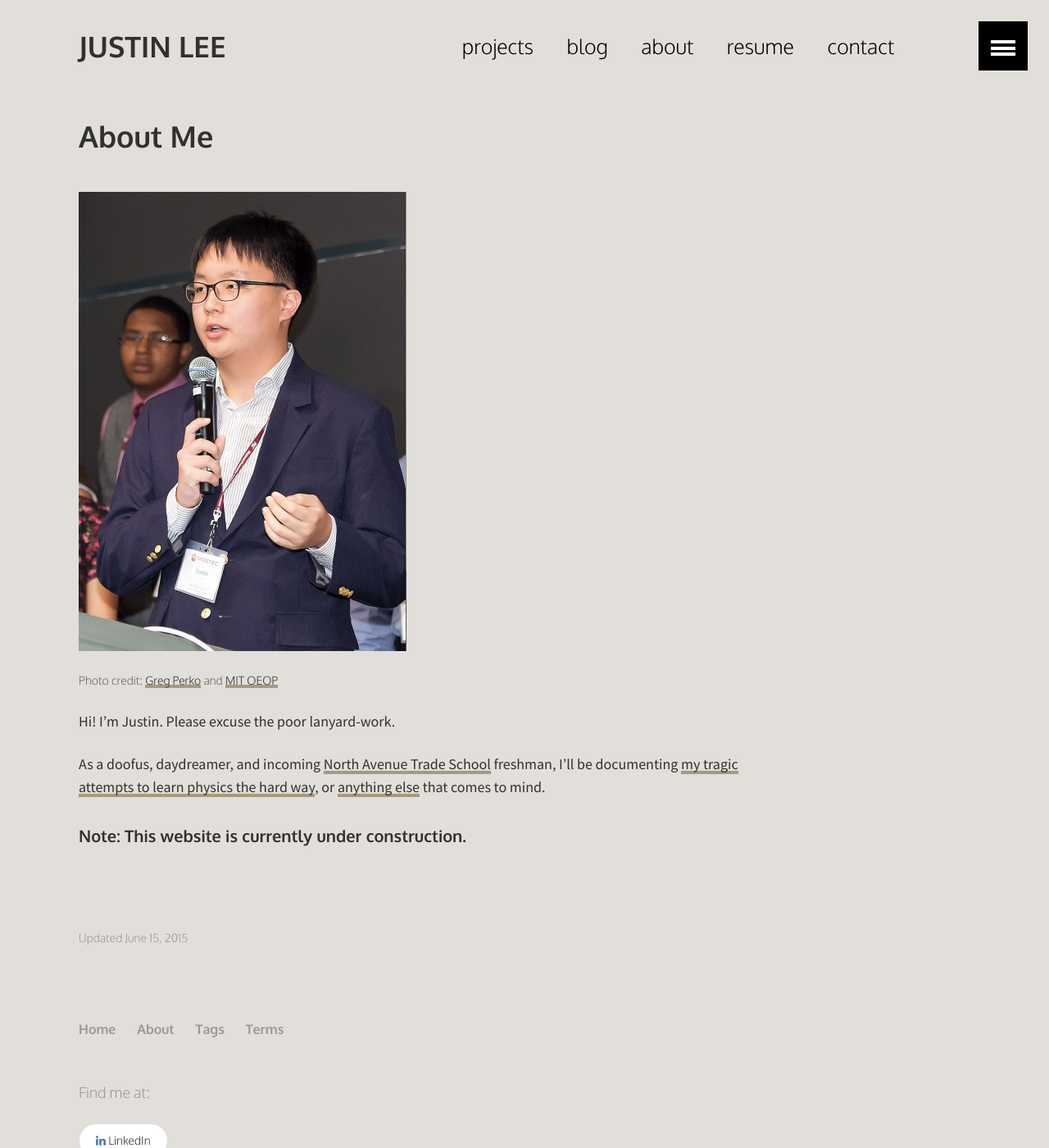
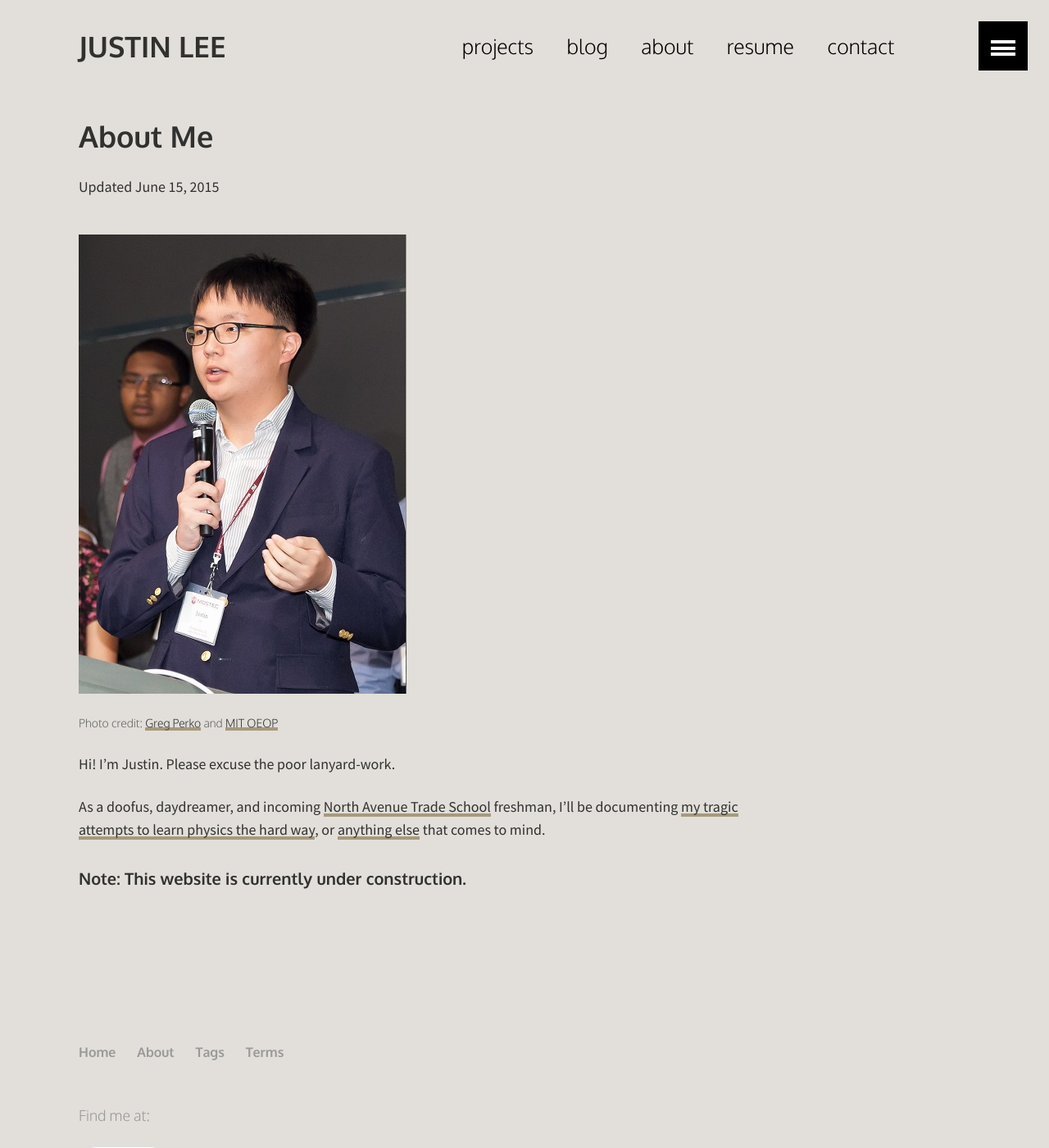
Before and after one commit to pengineered/pengineered.github.io, a Jekyll site: the page built from about/about.md, in a window 1280 px wide and 1400 px high. Shown: the whole window at 82% size. Built offline with Jekyll 4.4.1, drawn with Linux system fonts in a browser that asks for light colours.

Commit message:
changed date info

```diff
--- a/_includes/page-meta.html
+++ b/_includes/page-meta.html
@@ -1,3 +1,10 @@
-{% if page.date %}<div class="page-meta">
-	<p>Updated {% if page.modified %}<time datetime="{{ page.modified | date: "%Y-%m-%dT%H:%M:%SZ" }}" itemprop="dateModified">{{ page.modified | date: "%B %d, %Y" }}</time>{% else %}<time datetime="{{ page.date | date: "%Y-%m-%dT%H:%M:%SZ" }}" itemprop="datePublished">{{ page.date | date: "%B %d, %Y" }}</time></p>{% endif %}
-</div><!-- /.page-meta -->{% endif %}
+{% if page.date %}
+	<div class="page-meta">
+		{% if page.showdate != false %}
+			<p>Published <time datetime="{{ page.date | date: "%Y-%m-%dT%H:%M:%SZ" }}" itemprop="datePublished">{{ page.date | date: "%B %d, %Y" }}</time></p>
+		{% endif %}
+		{% if page.modified %}
+			<p>Updated <time datetime="{{ page.modified | date: "%Y-%m-%dT%H:%M:%SZ" }}" itemprop="dateModified">{{ page.modified | date: "%B %d, %Y" }}</time></p>
+		{% endif %}
+	</div><!-- /.page-meta -->
+{% endif %}
--- a/_layouts/article.html
+++ b/_layouts/article.html
@@ -30,6 +30,7 @@ layout: default
 		<div class="page-title">
 			<h1>{{ page.title }}</h1>
 		</div>
+		{% include page-meta.html %}
 		<div class="inner-wrap">
 			<div id="content" class="page-content" itemprop="articleBody">
 				{{ content }}
@@ -38,7 +39,6 @@ layout: default
 					<p id="post-meta">{{ tags_content }}</p>
 					{% if page.categories %}{% include page-author.html %}{% endif %}
 					{% if page.share != false %}{% include share-this.html %}{% endif %}
-					{% include page-meta.html %}
 				</footer><!-- /.footer -->
 				<aside>
 					{% if page.comments == true %}{% include comments.html %}{% endif %}
```
Also changed, not shown: about/about.md (+1 -0 lines), terms/terms.md (+1 -0 lines).
